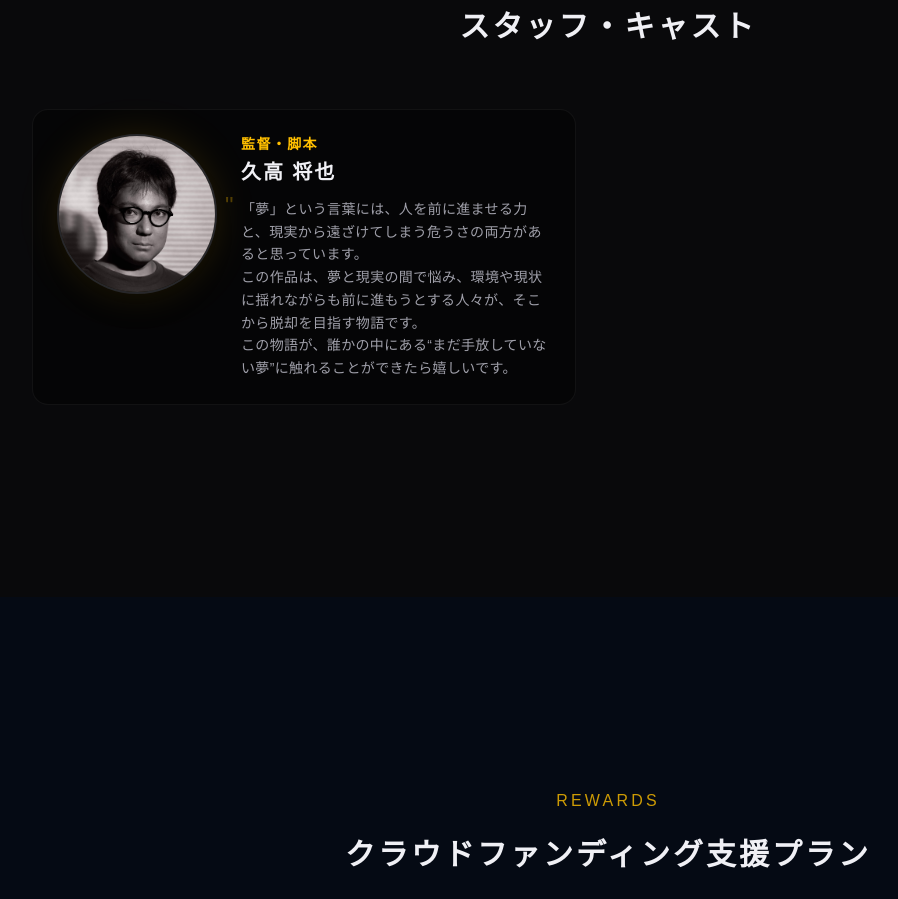
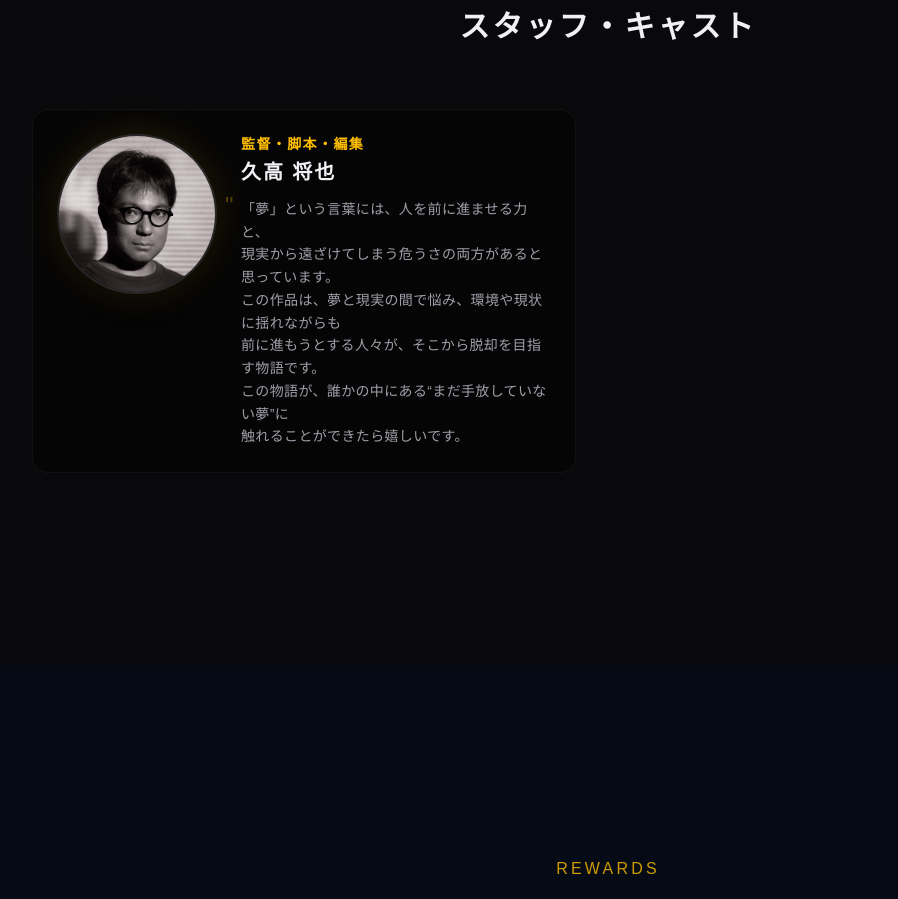
Before and after one commit to kdkmsy1016-ops/pipedream, a Next.js app: page / in a window 1280 px wide. Shown: the part 4820-5719 px from the top of the page, without its empty margins (32-930 px from the left). Built offline with nearby package versions, Linux system fonts and the light colour scheme; no server answers.

Commit message:
docs: update director role and comment

```diff
--- a/app/components/StaffCastSection.tsx
+++ b/app/components/StaffCastSection.tsx
@@ -6,10 +6,10 @@ import Image from "next/image";
 const STAFF_MEMBERS = [
     {
         id: "director",
-        role: "監督・脚本",
+        role: "監督・脚本・編集",
         name: "久高 将也",
         image: "/prof/kudaka.jpg",
-        comment: "「夢」という言葉には、人を前に進ませる力と、現実から遠ざけてしまう危うさの両方があると思っています。<br>この作品は、夢と現実の間で悩み、環境や現状に揺れながらも前に進もうとする人々が、そこから脱却を目指す物語です。<br>この物語が、誰かの中にある“まだ手放していない夢”に触れることができたら嬉しいです。"
+        comment: "「夢」という言葉には、人を前に進ませる力と、<br>現実から遠ざけてしまう危うさの両方があると思っています。<br>この作品は、夢と現実の間で悩み、環境や現状に揺れながらも<br>前に進もうとする人々が、そこから脱却を目指す物語です。<br>この物語が、誰かの中にある“まだ手放していない夢”に<br>触れることができたら嬉しいです。"
     }
 ];
 
```
